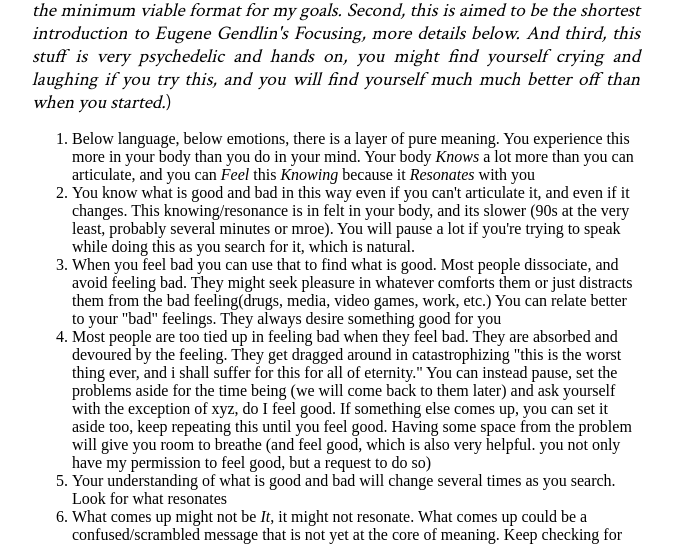
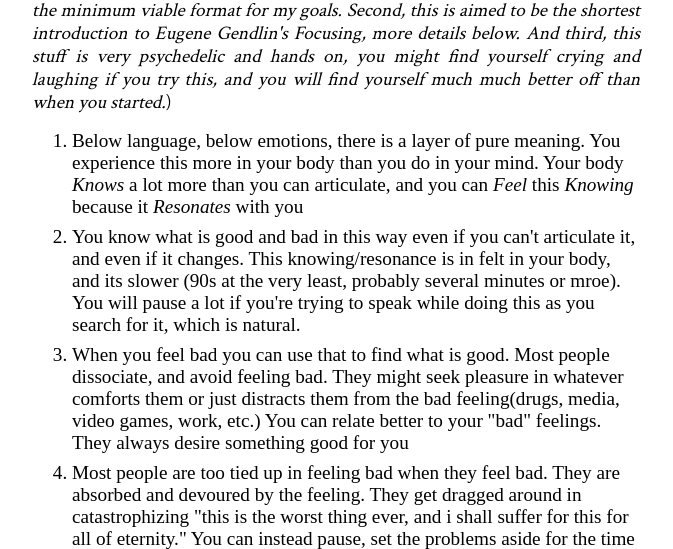
Before and after one commit to AbstractFairy/AbstractFairy.github.io, a plain HTML site: page focusing-gendlin.html in a window 1280 px wide. Shown: the part 216-765 px from the top of the page, without its empty margins (304-977 px from the left). Drawn offline with Linux system fonts and the light colour scheme; a web font is replaced by a local one.

Commit message:
Update basic.css add styling for list items

```diff
--- a/basic.css
+++ b/basic.css
@@ -107,7 +107,14 @@ h3 {
 	margin-bottom: 0;
 }
 
-/* media queries
+/* Lists, both ordered and unordered */
+
+li {
+	font-size: 1.2rem;
+	margin-bottom: 0.5rem;
+}
+
+/* media queries (seems useless atm, I don't remember where I read this thing can be useful)
 
 @media screen and (min-width: 60em) and (min-height: 30em){
 	h1 { font-size: 3.1875rem; }
```
